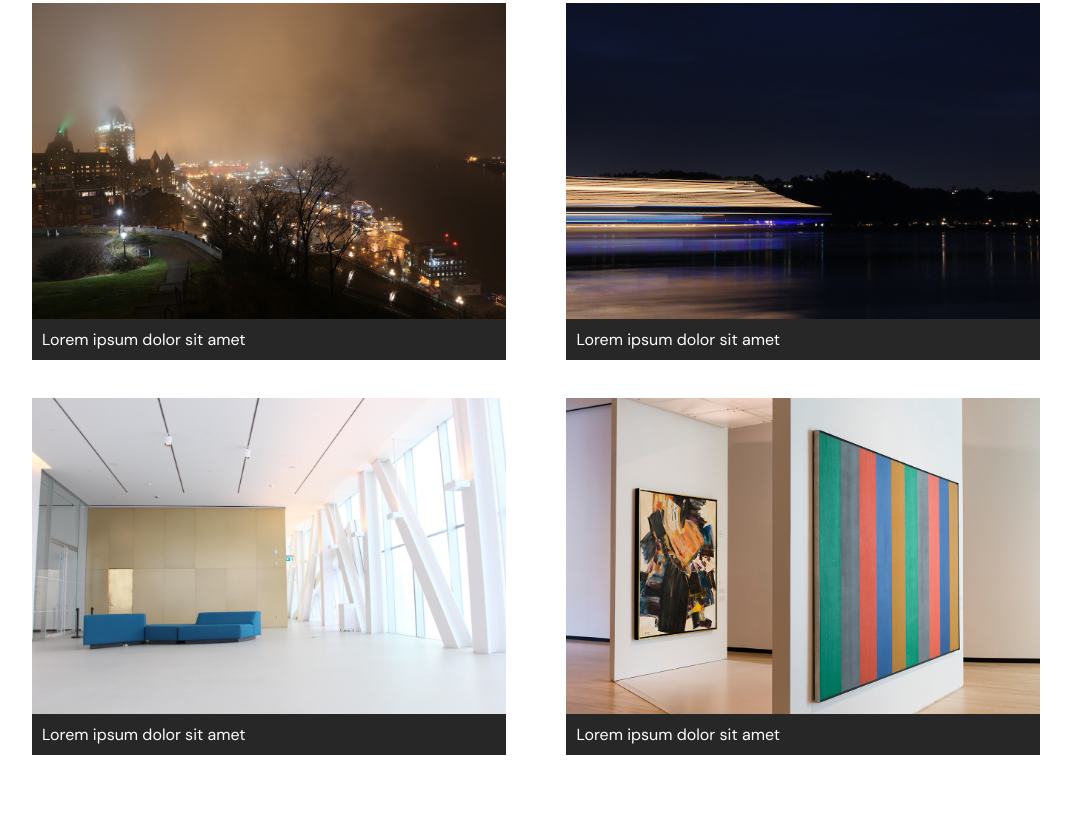
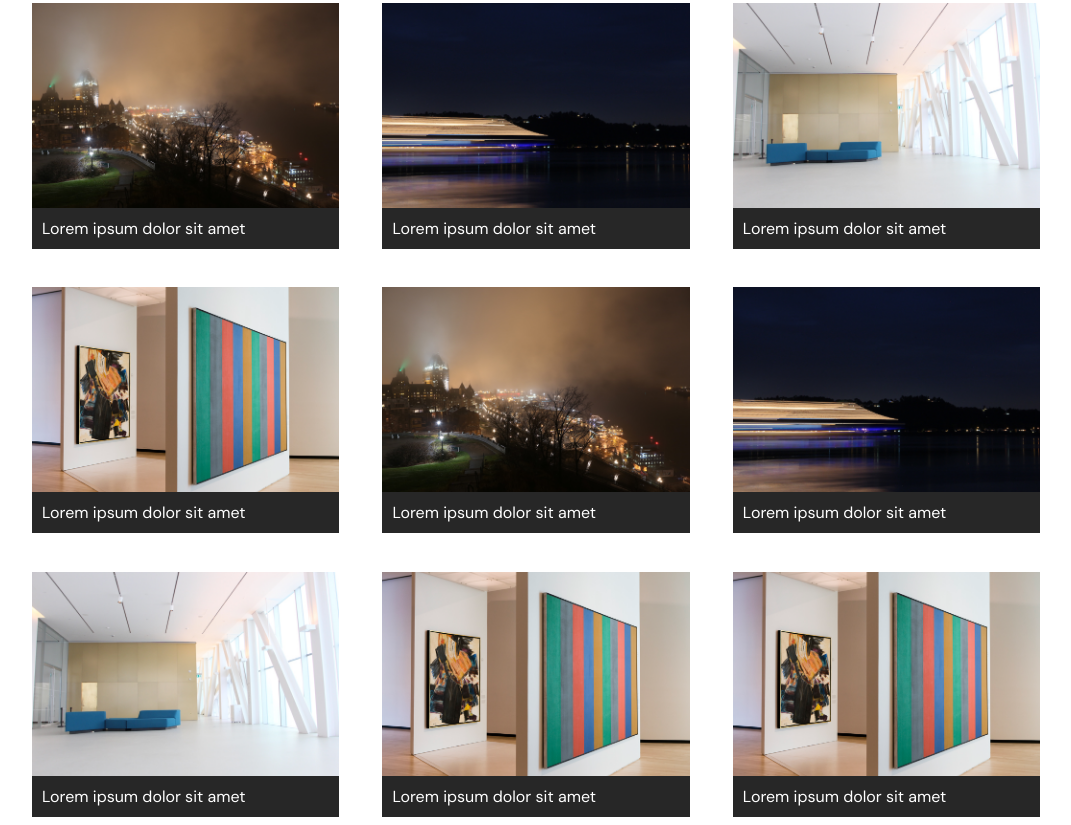
Before and after one commit to simondemeule/ART6017-demo-1, a plain HTML site: page index.html in a window 1280 px wide. Shown: the part 362-1187 px from the top of the page, without its empty margins (104-1175 px from the left). Before the commit the page ends 1125 px from the top, so only its background shows below. Drawn offline with Linux system fonts and the light colour scheme.

Commit message:
Ajout d'images

```diff
--- a/index.html
+++ b/index.html
@@ -41,6 +41,36 @@
                         Lorem ipsum dolor sit amet
                     </div>
                 </div>
+                <div class="carte">
+                    <img class="carte-image" src="image-1.jpg">
+                    <div class="carte-description">
+                        Lorem ipsum dolor sit amet
+                    </div>
+                </div>
+                <div class="carte">
+                    <img class="carte-image" src="image-2.jpg">
+                    <div class="carte-description">
+                        Lorem ipsum dolor sit amet
+                    </div>
+                </div>
+                <div class="carte">
+                    <img class="carte-image" src="image-3.jpg">
+                    <div class="carte-description">
+                        Lorem ipsum dolor sit amet
+                    </div>
+                </div>
+                <div class="carte">
+                    <img class="carte-image" src="image-4.jpg">
+                    <div class="carte-description">
+                        Lorem ipsum dolor sit amet
+                    </div>
+                </div>
+                <div class="carte">
+                    <img class="carte-image" src="image-4.jpg">
+                    <div class="carte-description">
+                        Lorem ipsum dolor sit amet
+                    </div>
+                </div>
             </div>
         </div>
     </body>
--- a/style.css
+++ b/style.css
@@ -29,7 +29,7 @@
 }
 
 .carte, .carte-image, .carte-description {
-    width: 37vw;
+    width: 24vw;
 }
 
 .carte-image {
```
